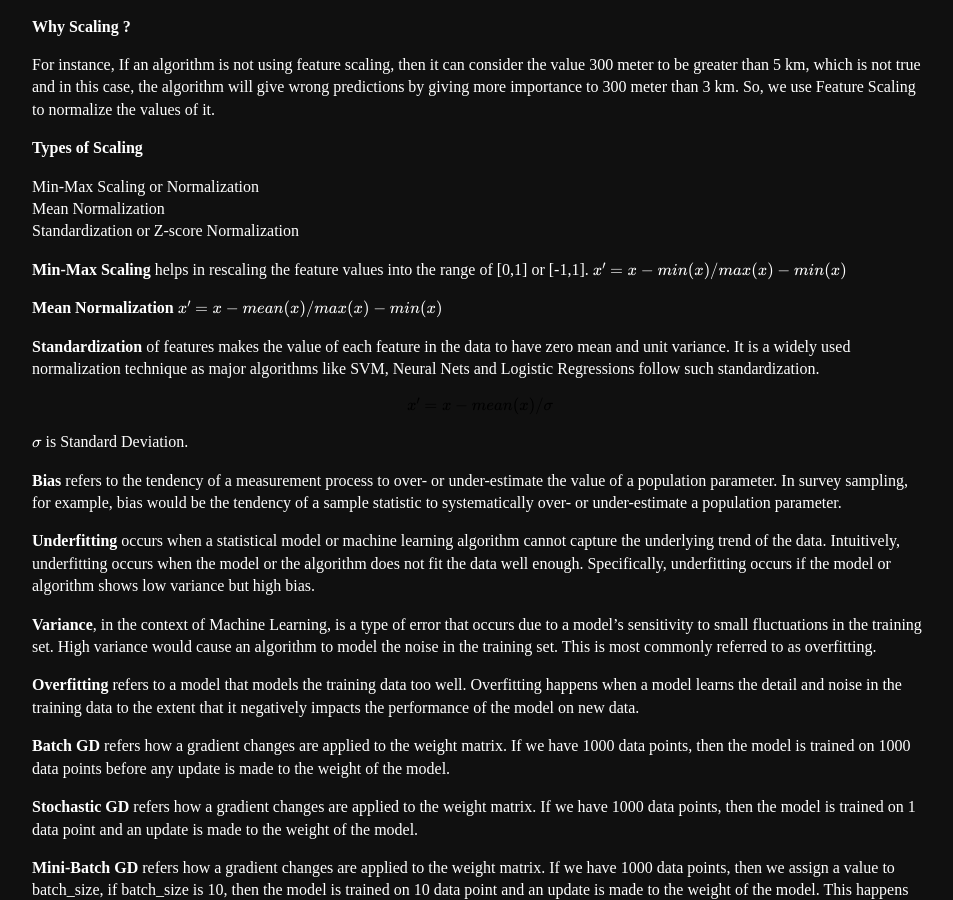
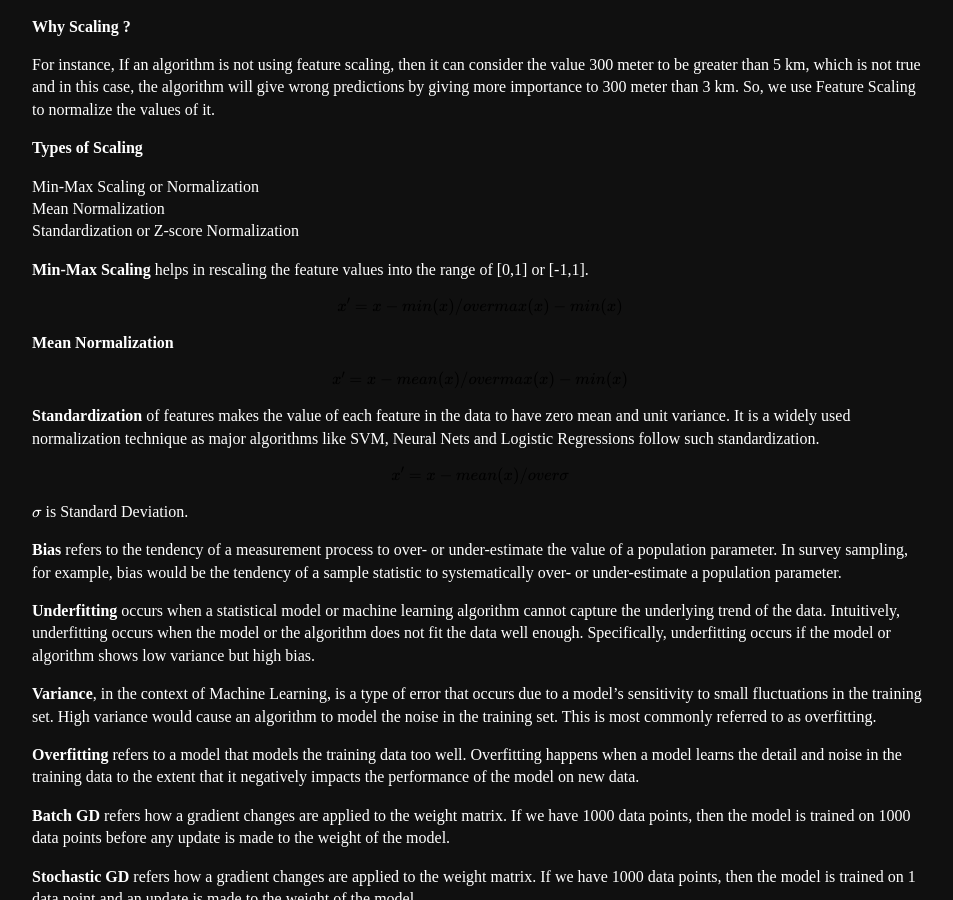
Before and after one commit to Mayurji/mayurji.github.io, a Jekyll site: the page built from _machine-learning/2020-11-06-machine-learning.md, in a window 1280 px wide and 900 px high, scrolled down 2452 px. Shown: the whole window, without its empty margins (160-1113 px from the left). Built offline with Jekyll 4.4.1, drawn with Linux system fonts in a browser that asks for light colours; formulas are drawn with MathJax 3.

Commit message:
Update 2020-11-06-machine-learning.md

```diff
--- a/_machine-learning/2020-11-06-machine-learning.md
+++ b/_machine-learning/2020-11-06-machine-learning.md
@@ -100,14 +100,16 @@
 Standardization or Z-score Normalization
 
 **Min-Max Scaling** helps in rescaling the feature values into the range of [0,1] or [-1,1].
-$$x' = x - min(x)  / max(x) - min(x)$$
+
+$$x' = x - min(x)  /over max(x) - min(x)$$
 
 **Mean Normalization**
-$$x' = x - mean(x) / max(x) - min(x)$$
+
+$$x' = x - mean(x) /over max(x) - min(x)$$
 
 **Standardization** of features makes the value of each feature in the data to have zero mean and unit variance. It is a widely used normalization technique as major algorithms like SVM, Neural Nets and Logistic Regressions follow such standardization.
 
-$$x' = x - mean(x) / \sigma$$
+$$x' = x - mean(x) /over \sigma$$
 
 $$\sigma$$ is Standard Deviation.
 
```
